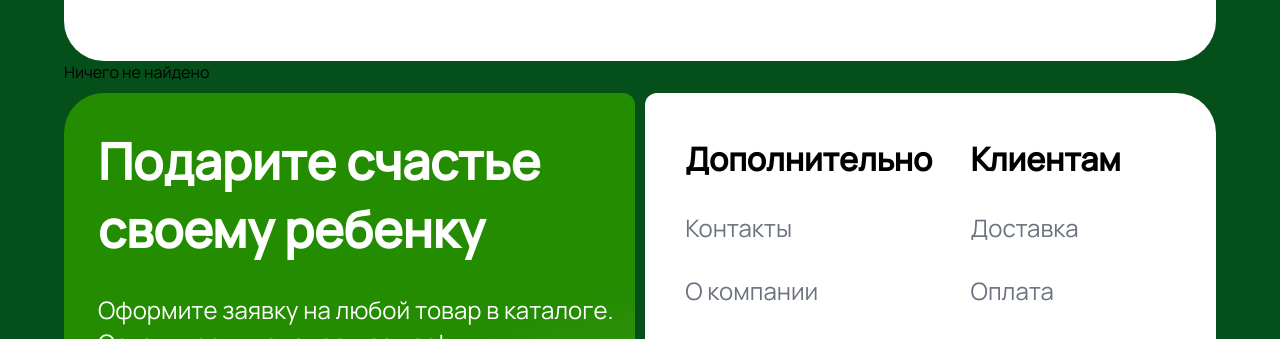
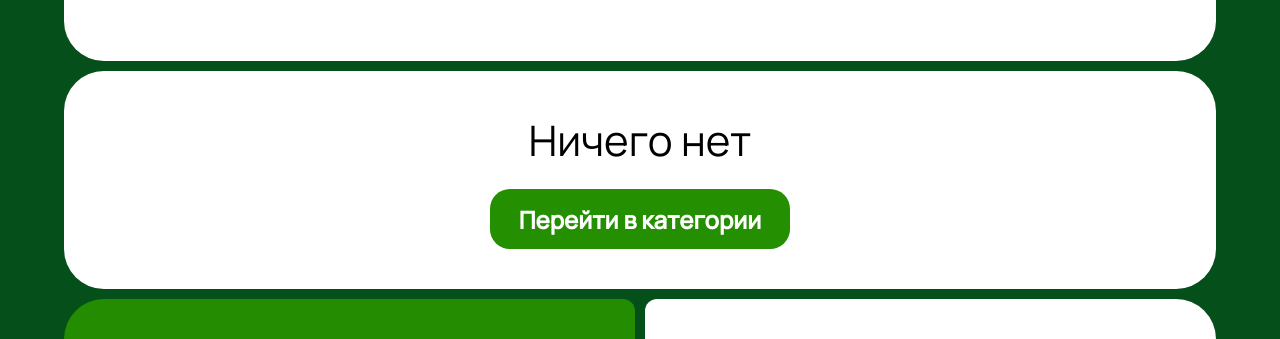
Before and after one commit to Zrossiz/pushishki_client, a Next.js app: page /order in a window 1280 px wide. Shown: the part 276-615 px from the top of the page. Built offline with nearby package versions, Linux system fonts and the light colour scheme.

Commit message:
feat: added not found section

```diff
--- a/src/pages/order.tsx
+++ b/src/pages/order.tsx
@@ -222,7 +222,10 @@ const OrderPage = () => {
                         </div>
                     </div>
                 :
-                    <div>Ничего не найдено</div>
+                    <div className={styles.emptyCartWrapper}>
+                        <div className={styles.titleWrapper}>Ничего нет</div>
+                        <LinkButton element="link" href="/categories">Перейти в категории</LinkButton>
+                    </div>
                 }
             </>
         </Layout>
--- a/src/styles/Order.module.scss
+++ b/src/styles/Order.module.scss
@@ -200,3 +200,25 @@
         }
     }
 }
+
+.emptyCartWrapper {
+    width: 100%;
+    background-color: var(--white);
+    border-radius: 40px;
+    display: flex;
+    flex-direction: column;
+    justify-content: center;
+    align-items: center;
+    margin-top: 10px;
+    padding: 40px;
+
+    .titleWrapper {
+        font-size: 42px;
+    }
+
+    a {
+        height: 60px;
+        width: 300px;
+        margin-top: 20px;
+    }
+}
```
